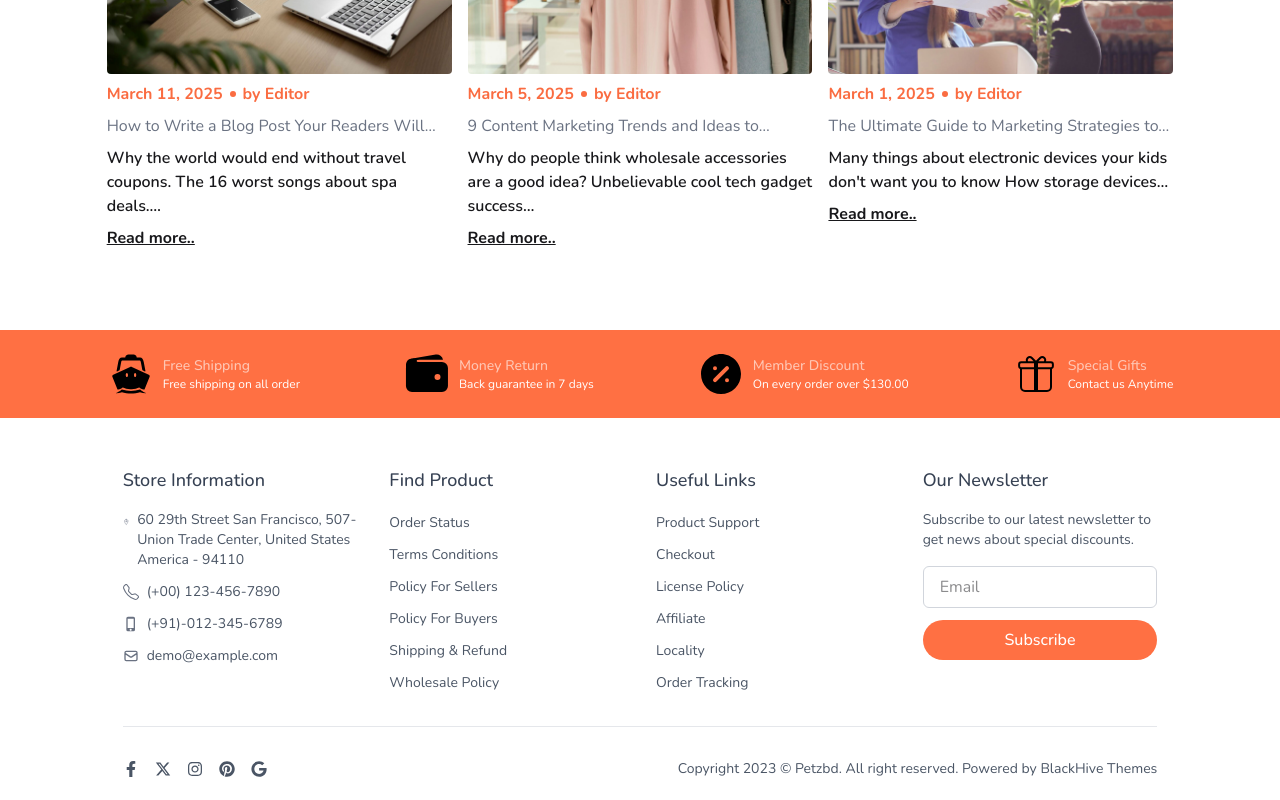
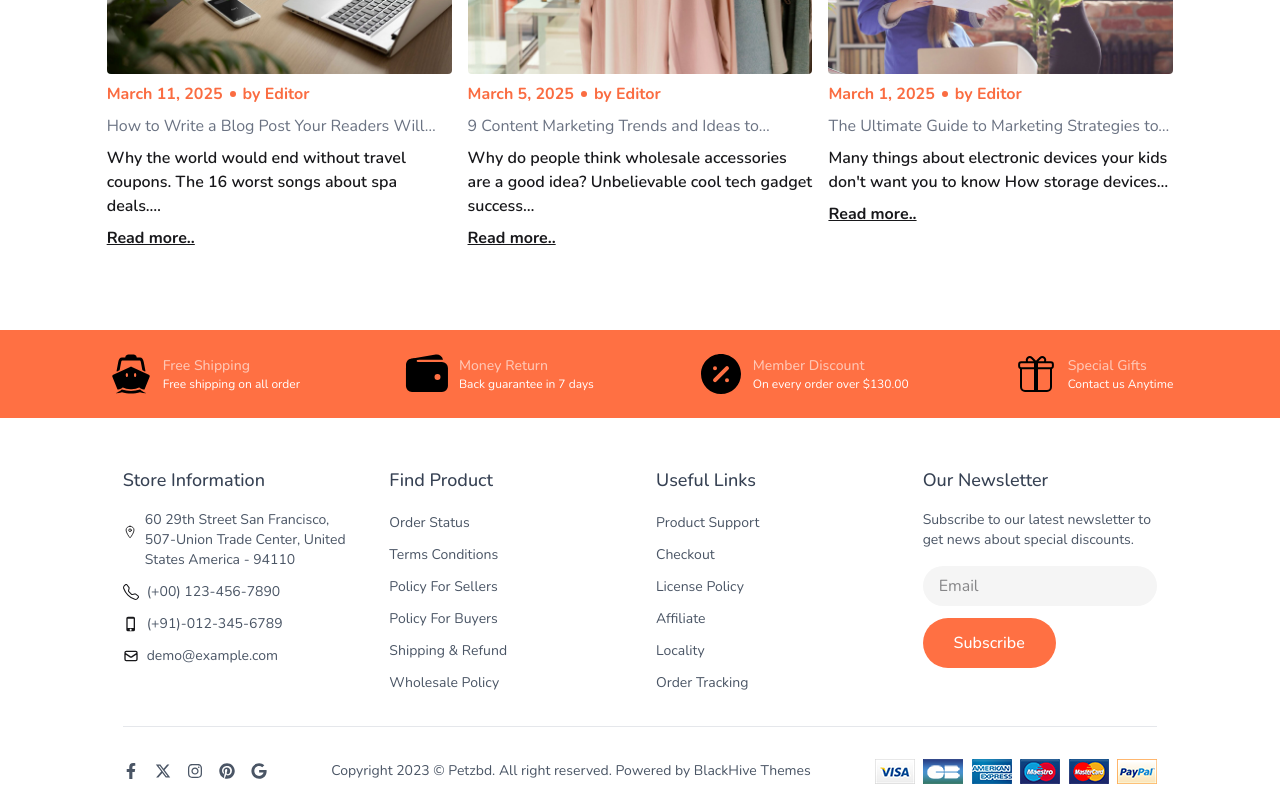
Before and after one commit to Shabbir404/petzzle, a React (Vite) app: page / in a window 1280 px wide. Shown: the part 4537-5337 px from the top of the page. Built offline with nearby package versions, Linux system fonts and the light colour scheme; no server answers.

Commit message:
full home design complete

```diff
--- a/Components/Footer.jsx
+++ b/Components/Footer.jsx
@@ -4,7 +4,7 @@ import { IoLocationOutline } from 'react-icons/io5';
 import { BsTelephone } from 'react-icons/bs';
 import { MdOutlinePhoneIphone } from 'react-icons/md';
 import { HiOutlineMail } from 'react-icons/hi';
-
+import paymentImg from '../src/images/payments.png'
 
 const Footer = () => {
     return (
@@ -17,21 +17,21 @@ const Footer = () => {
                             <h3 className="text-gray-700 font-medium text-lg mb-4">Store Information</h3>
                             <ul className="space-y-3">
                                 <li className="flex items-start gap-2">
-                                    <IoLocationOutline className="text-gray-500 mt-1" />
+                                    <IoLocationOutline className=" text-4xl mt-1" />
                                     <span className="text-sm text-gray-600">
                                         60 29th Street San Francisco, 507-Union Trade Center, United States America - 94110
                                     </span>
                                 </li>
                                 <li className="flex items-center gap-2">
-                                    <BsTelephone className="text-gray-500" />
+                                    <BsTelephone className="" />
                                     <span className="text-sm text-gray-600">(+00) 123-456-7890</span>
                                 </li>
                                 <li className="flex items-center gap-2">
-                                    <MdOutlinePhoneIphone className="text-gray-500" />
+                                    <MdOutlinePhoneIphone className="" />
                                     <span className="text-sm text-gray-600">(+91)-012-345-6789</span>
                                 </li>
                                 <li className="flex items-center gap-2">
-                                    <HiOutlineMail className="text-gray-500" />
+                                    <HiOutlineMail className="" />
                                     <span className="text-sm text-gray-600">demo@example.com</span>
                                 </li>
                             </ul>
@@ -50,7 +50,6 @@ const Footer = () => {
                             </ul>
                         </div>
 
-                        {/* Useful Links */}
                         <div>
                             <h3 className="text-gray-700 font-medium text-lg mb-4">Useful Links</h3>
                             <ul className="space-y-2">
@@ -70,12 +69,14 @@ const Footer = () => {
                                 Subscribe to our latest newsletter to get news about special discounts.
                             </p>
                             <div className="flex flex-col gap-3">
-                                <input
-                                    type="email"
-                                    placeholder="Email"
-                                    className="px-4 py-2 border border-gray-300 rounded-md focus:outline-none focus:ring-1 focus:ring-gray-400"
-                                />
-                                <button className="bg-[#FF7043] text-white px-4 py-2 rounded-full font-medium hover:bg-[#F4511E] transition-colors duration-200">
+                                <div className='bg-[#F5F5F5] rounded-full'>
+                                    <input
+                                        type="email"
+                                        placeholder="Email"
+                                        className="px-4 py-2   focus:outline-none "
+                                    />
+                                </div>
+                                <button className="bg-[#FF7043] text-white w-[133px] h-[50px] rounded-full font-medium hover:bg-[#F4511E] transition-colors duration-200">
                                     Subscribe
                                 </button>
                             </div>
@@ -85,7 +86,6 @@ const Footer = () => {
                     {/* Divider */}
                     <div className="border-t border-gray-200 my-8"></div>
 
-                    {/* Bottom Footer */}
                     <div className="flex flex-col md:flex-row justify-between items-center">
                         <div className="flex space-x-4 mb-4 md:mb-0">
                             <a href="#" className="text-gray-600 hover:text-gray-800">
@@ -109,14 +109,9 @@ const Footer = () => {
                             Copyright 2023 © Petzbd. All right reserved. Powered by BlackHive Themes
                         </div>
 
-                        {/* <div className="flex space-x-2">
-                            <img src={visaImg} alt="Visa" className="h-6" />
-                            <img src={maestroImg} alt="Maestro" className="h-6" />
-                            <img src={amexImg} alt="American Express" className="h-6" />
-                            <img src={discoverImg} alt="Discover" className="h-6" />
-                            <img src={mastercardImg} alt="Mastercard" className="h-6" />
-                            <img src={paypalImg} alt="PayPal" className="h-6" />
-                        </div> */}
+                        <div>
+                            <img src={paymentImg} alt="" />
+                        </div>
                     </div>
                 </div>
             </footer>
```
Also changed, not shown: src/images/payments.png (added).
